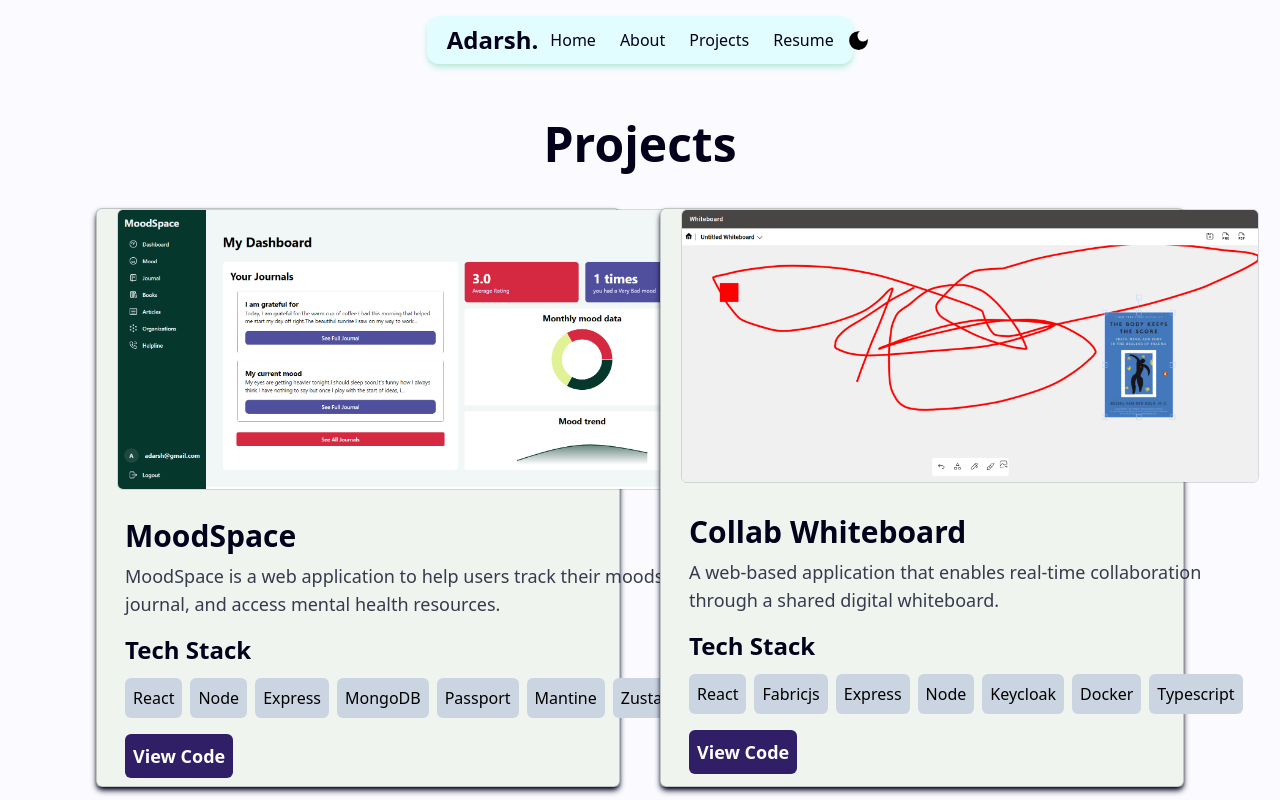
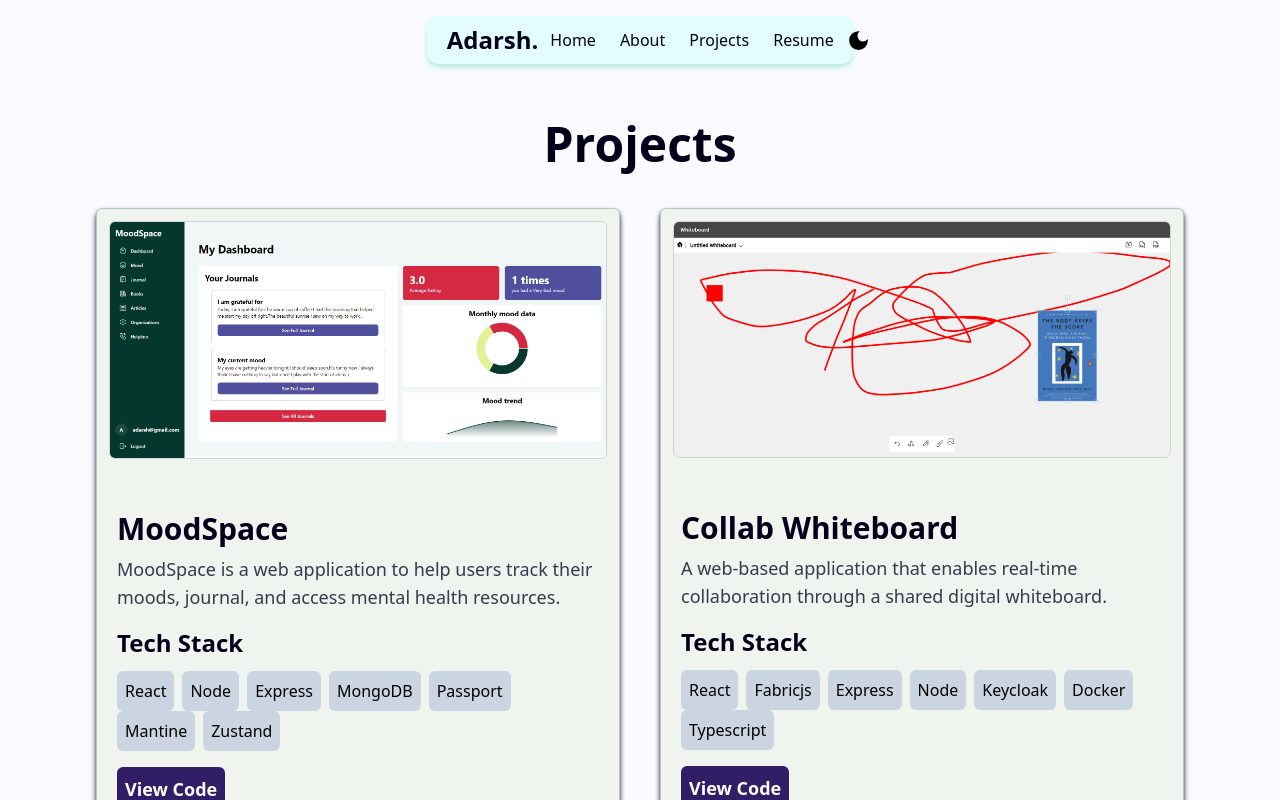
Before and after one commit to Adarshkumar03/portfolio, a React (Vite) app: page /projects in a window 1280 px wide. Shown: the top 800 px of the page. Built offline with nearby package versions, Linux system fonts and the light colour scheme.

Commit message:
update Projects.tsx

```diff
--- a/src/routes/Projects.tsx
+++ b/src/routes/Projects.tsx
@@ -2,26 +2,26 @@ import { projects } from "../assets/data.json";
 
 export default function Projects() {
   const list = projects.map((pr) => (
-    <div className=" bg-[#F0f4ef] grid gap-y-5 border border-[#03001C33] dark:border:[#fff] px-5 rounded-md shadow-md shadow-[#03001C]">
-      <div>
+    <div className="flex flex-col w-11/12 ml-auto mr-auto xl:grid xl:w-full bg-[#F0f4ef] xl:gap-y-5 border border-[#03001C33] dark:border:[#fff] rounded-md shadow-md shadow-[#03001C]">
+      <div className="p-3 xl:w-full">
         <img
           src={pr.img}
-          className="border border-[#03001C22] rounded-md transition ease-in-out delay-150 hover:translate-y-1 hover:scale-105 duration-300"
+          className="border border-[#03001C22] rounded-md transition ease-in-out delay-150 hover:translate-y-1 duration-300"
         />
       </div>
-      <div className="p-2">
+      <div className="px-3 py-5 xl:px-5">
         <h2 className="font-bold text-3xl mb-2 text-[#03001C] dark:text-[#5B8FB9]">
           {pr.name}
         </h2>
-        <p className="mb-4 text-[#2B2D42ef] dark:text-[##03001Caa] text-lg">
+        <p className="xl:w-full mb-4 text-[#2B2D42ef] dark:text-[##03001Caa] text-lg">
           {pr.description}
         </p>
         <h2 className="text-2xl font-semibold mb-3 text-[#03001C]">
           Tech Stack
         </h2>
-        <div className="flex justify-start mb-4">
+        <div className="flex items-center xl:items-start xl:justify-start mb-4 flex-wrap">
           {pr["tech-stack"].map((tech) => (
-            <button className="bg-slate-300 p-2 mr-2 rounded-md">{tech}</button>
+            <button className="bg-slate-300 p-2 mb-2 xl:mb-0 mr-2 rounded-md">{tech}</button>
           ))}
         </div>
         <div className="flex">
@@ -48,11 +48,11 @@ export default function Projects() {
     </div>
   ));
   return (
-    <div className=" flex flex-col items-center justify-center px-24 pb-10">
+    <div className="w-screen xl:px-24 xl:pb-10 flex flex-col xl:items-center xl:justify-center ">
       <h1 className="text-[#03001C] dark:text-[#fff] font-bold text-5xl mt-10 mb-10 text-center">
         Projects
       </h1>
-      <div className="grid grid-cols-2 gap-10">{list}</div>
+      <div className="grid xl:grid-cols-2 xl:mx-0 gap-5 xl:gap-10">{list}</div>
     </div>
   );
 }
```
